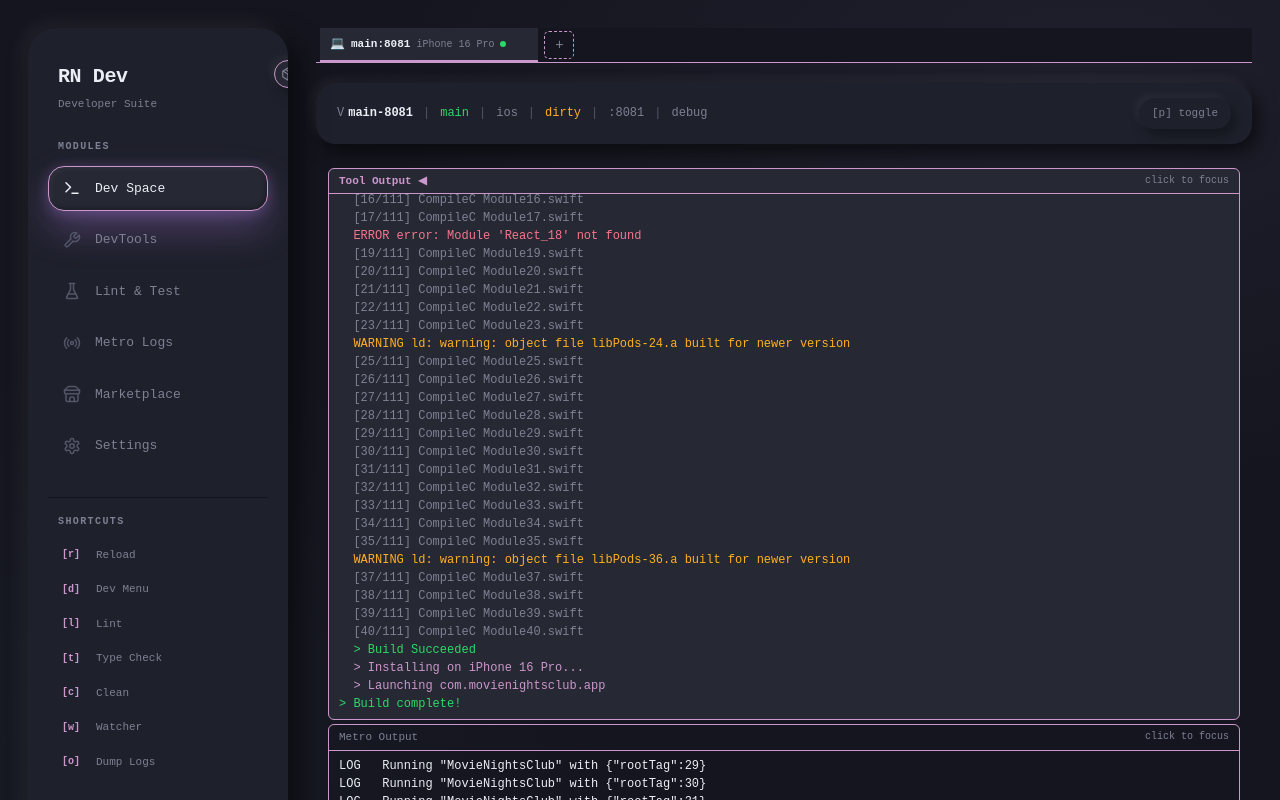
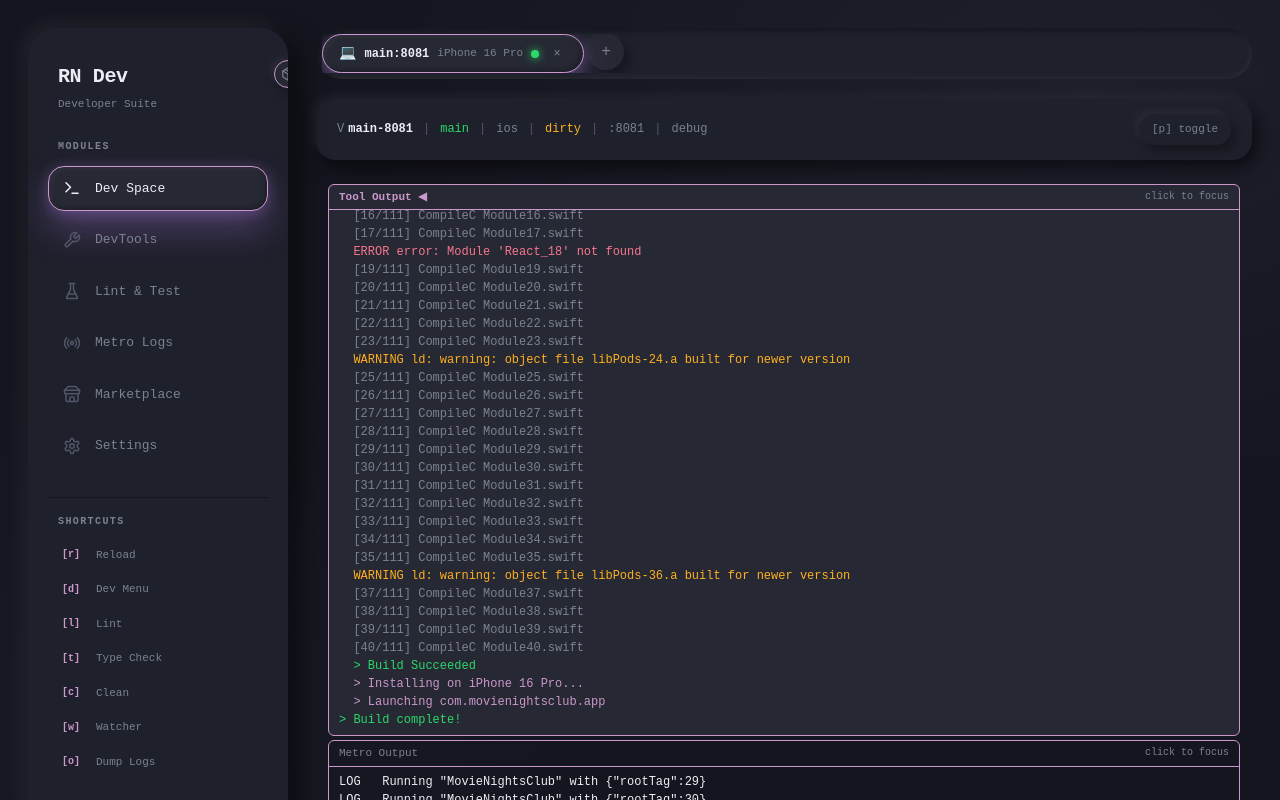
Before and after one commit to utopyk/rn-dev-cli, a React (Vite) app in the folder renderer/: page / in a window 1280 px wide. Built offline with nearby package versions, Linux system fonts and the light colour scheme.

Commit message:
style(electron): pill-in-track InstanceTabs

```diff
--- a/renderer/components/InstanceTabs.css
+++ b/renderer/components/InstanceTabs.css
@@ -1,8 +1,10 @@
 .instance-tabs {
-  border-bottom: 1px solid var(--border);
-  background: var(--bg);
   -webkit-app-region: no-drag;
   flex-shrink: 0;
+  padding: 6px;
+  background: var(--surface);
+  border-radius: var(--radius-pill);
+  box-shadow: var(--neu-inset);
 }
 
 .instance-tabs-scroll {
@@ -10,86 +12,66 @@
   align-items: stretch;
   overflow-x: auto;
   overflow-y: hidden;
-  padding: 0 4px;
-  gap: 2px;
+  gap: 4px;
   scrollbar-width: thin;
-  scrollbar-color: var(--border) transparent;
+  scrollbar-color: var(--muted-2) transparent;
 }
 
-.instance-tabs-scroll::-webkit-scrollbar {
-  height: 3px;
-}
-
-.instance-tabs-scroll::-webkit-scrollbar-thumb {
-  background: var(--border);
-  border-radius: 2px;
-}
+.instance-tabs-scroll::-webkit-scrollbar { height: 3px; }
+.instance-tabs-scroll::-webkit-scrollbar-thumb { background: var(--muted-2); border-radius: 2px; }
 
 .instance-tab {
   display: flex;
   align-items: center;
-  gap: 6px;
-  padding: 6px 10px;
-  font-size: 11px;
+  gap: 8px;
+  padding: 8px 16px;
+  font-size: 12px;
   color: var(--muted);
   cursor: pointer;
-  border-bottom: 2px solid transparent;
+  border-radius: var(--radius-pill);
+  border: 1px solid transparent;
   white-space: nowrap;
   position: relative;
-  transition: all 0.12s ease;
   flex-shrink: 0;
+  transition: color 160ms ease, background 220ms ease, box-shadow 220ms ease, border-color 220ms ease;
 }
 
 .instance-tab:hover {
-  color: var(--fg);
-  background: var(--selection);
+  color: var(--ink);
+  background: var(--surface-hi);
 }
 
 .instance-tab.active {
-  color: var(--fg);
-  border-bottom-color: var(--accent);
-  background: var(--selection);
+  color: var(--ink);
+  background: var(--surface-hi);
+  border-color: var(--accent-border);
+  box-shadow:
+    inset 2px 2px 5px var(--shadow-light),
+    inset -2px -2px 5px rgba(0,0,0,0.03),
+    var(--glow-medium);
+}
+[data-theme^="soft-dark"] .instance-tab.active {
+  box-shadow:
+    inset 2px 2px 5px var(--shadow-light),
+    inset -2px -2px 5px rgba(0,0,0,0.25),
+    var(--glow-medium);
 }
 
-.instance-tab-icon {
-  font-size: 12px;
-  flex-shrink: 0;
-}
-
-.instance-tab-name {
-  font-weight: bold;
-  color: inherit;
-}
-
-.instance-tab-device {
-  color: var(--muted);
-  font-size: 10px;
-}
+.instance-tab-icon { font-size: 14px; flex-shrink: 0; }
+.instance-tab-name { font-weight: 600; color: inherit; }
+.instance-tab-device { color: var(--muted); font-size: 11px; }
 
 .instance-dot {
   display: inline-block;
-  width: 6px;
-  height: 6px;
+  width: 8px; height: 8px;
   border-radius: 50%;
   flex-shrink: 0;
+  box-shadow: 0 0 8px currentColor;
 }
-
-.instance-dot.running {
-  background: var(--success);
-}
-
-.instance-dot.starting {
-  background: var(--warning);
-  animation: pulse-dot 1.2s ease-in-out infinite;
-}
-
-.instance-dot.error {
-  background: var(--error);
-}
-
-.instance-dot.stopped {
-  background: var(--muted);
-}
+.instance-dot.running  { background: var(--ready); color: var(--ready); }
+.instance-dot.starting { background: var(--booting); color: var(--booting); animation: pulse-dot 1.2s ease-in-out infinite; }
+.instance-dot.error    { background: var(--error); color: var(--error); }
+.instance-dot.stopped  { background: var(--muted-2); color: transparent; box-shadow: none; }
 
 @keyframes pulse-dot {
   0%, 100% { opacity: 1; }
@@ -100,45 +82,43 @@
   display: flex;
   align-items: center;
   justify-content: center;
-  width: 16px;
-  height: 16px;
-  border-radius: 3px;
+  width: 20px;
+  height: 20px;
+  border-radius: 50%;
   font-size: 12px;
   color: var(--muted);
   opacity: 0;
-  transition: all 0.12s ease;
+  transition: opacity 160ms ease, background 220ms ease, color 220ms ease;
   flex-shrink: 0;
   line-height: 1;
+  background: transparent;
+  border: 0;
 }
-
-.instance-tab:hover .instance-tab-close {
-  opacity: 1;
-}
-
-.instance-tab-close:hover {
-  background: var(--error);
-  color: var(--fg);
-}
+.instance-tab:hover .instance-tab-close,
+.instance-tab.active .instance-tab-close { opacity: 1; }
+.instance-tab-close:hover { background: var(--error); color: #fff; }
 
 .instance-tab-close.confirming {
   opacity: 1;
-  background: var(--warning);
-  color: var(--bg);
-  font-weight: bold;
+  background: var(--booting);
+  color: var(--ink);
+  font-weight: 700;
   font-size: 10px;
 }
 
 .instance-tab-confirm {
   position: absolute;
-  top: 100%;
+  top: calc(100% + 6px);
   left: 50%;
   transform: translateX(-50%);
-  background: var(--warning);
-  color: var(--bg);
-  font-size: 10px;
-  font-weight: bold;
-  padding: 3px 8px;
-  border-radius: 4px;
+  background: var(--surface);
+  color: var(--ink);
+  font-size: 11px;
+  font-weight: 600;
+  padding: 6px 12px;
+  border-radius: var(--radius-pill);
+  box-shadow: var(--neu-raised-xs), var(--glow-medium);
+  border: 1px solid var(--accent-border);
   white-space: nowrap;
   z-index: 10;
   pointer-events: none;
@@ -147,27 +127,28 @@
 
 @keyframes fade-in-confirm {
   from { opacity: 0; transform: translateX(-50%) translateY(-4px); }
-  to { opacity: 1; transform: translateX(-50%) translateY(0); }
+  to   { opacity: 1; transform: translateX(-50%) translateY(0); }
 }
 
 .instance-tab-add {
   display: flex;
   align-items: center;
   justify-content: center;
-  min-width: 30px;
-  height: 28px;
-  margin: 3px 4px;
-  border: 1px dashed var(--border);
-  border-radius: 5px;
+  min-width: 36px;
+  height: 36px;
+  border: 0;
+  border-radius: 50%;
+  background: var(--surface-hi);
+  box-shadow: var(--neu-raised-xs);
   color: var(--muted);
-  font-size: 14px;
+  font-size: 16px;
   cursor: pointer;
-  transition: all 0.12s ease;
   flex-shrink: 0;
+  transition: color 160ms ease, box-shadow 220ms ease, border-color 220ms ease;
+  border: 1px solid transparent;
 }
-
 .instance-tab-add:hover {
-  border-color: var(--accent);
-  color: var(--accent);
-  background: var(--selection);
+  color: var(--ink);
+  border-color: var(--accent-border);
+  box-shadow: var(--neu-raised-xs), var(--glow-medium);
 }
```
